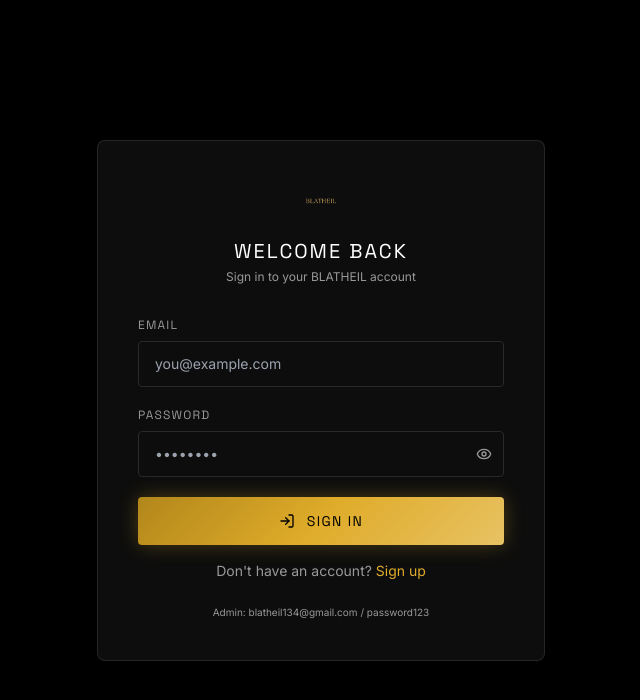
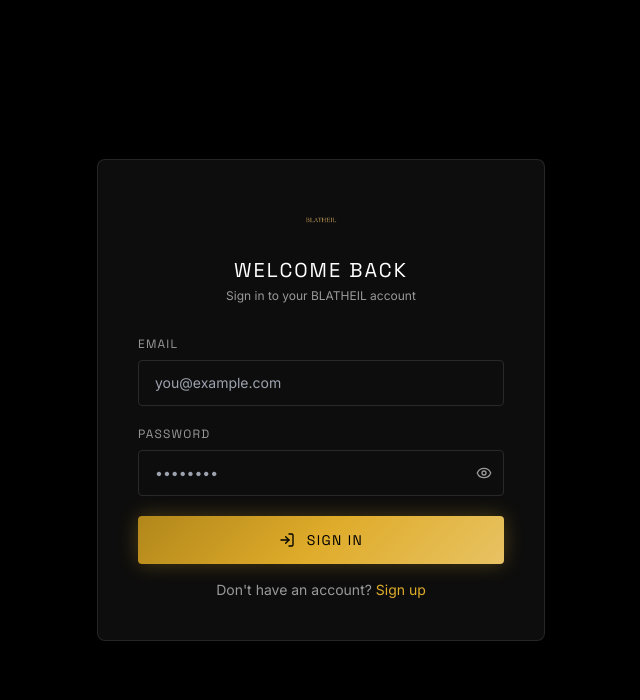
Before and after one commit to B-khushal/blatheil-frontend, a React (Vite) app: page /login in a window 1280 px wide. Shown: the top 700 px of the page, without its empty margins (319-959 px from the left). Built offline with nearby package versions, Linux system fonts and the light colour scheme; no server answers; the HTML template or start-up script is replaced by a standard one.

Commit message:
credentials hidden

```diff
--- a/src/pages/Login.tsx
+++ b/src/pages/Login.tsx
@@ -114,10 +114,6 @@
               Sign up
             </Link>
           </p>
-
-          <p className="text-[10px] text-muted-foreground text-center mt-6">
-            Admin: blatheil134@gmail.com / password123
-          </p>
         </div>
       </motion.div>
     </div>
```
